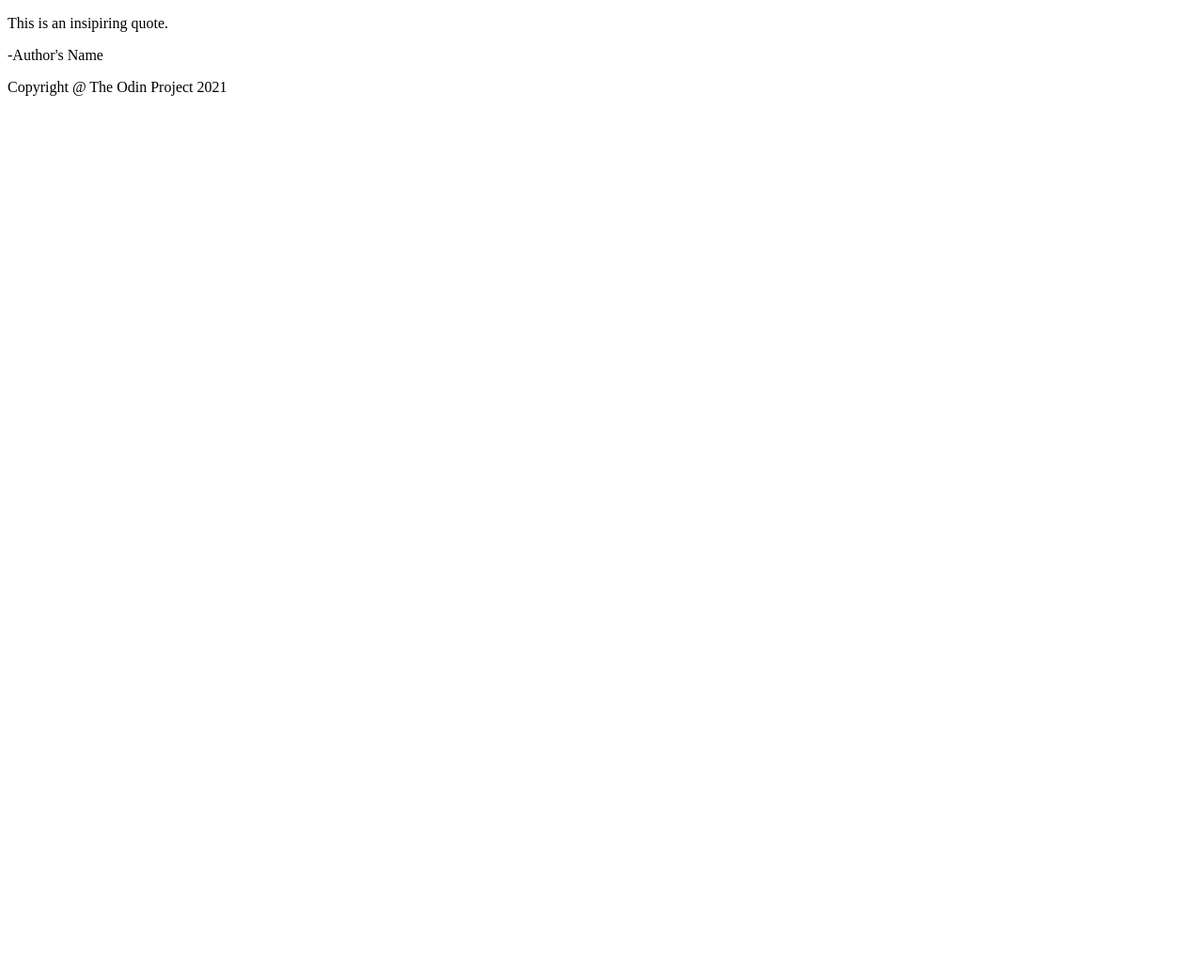
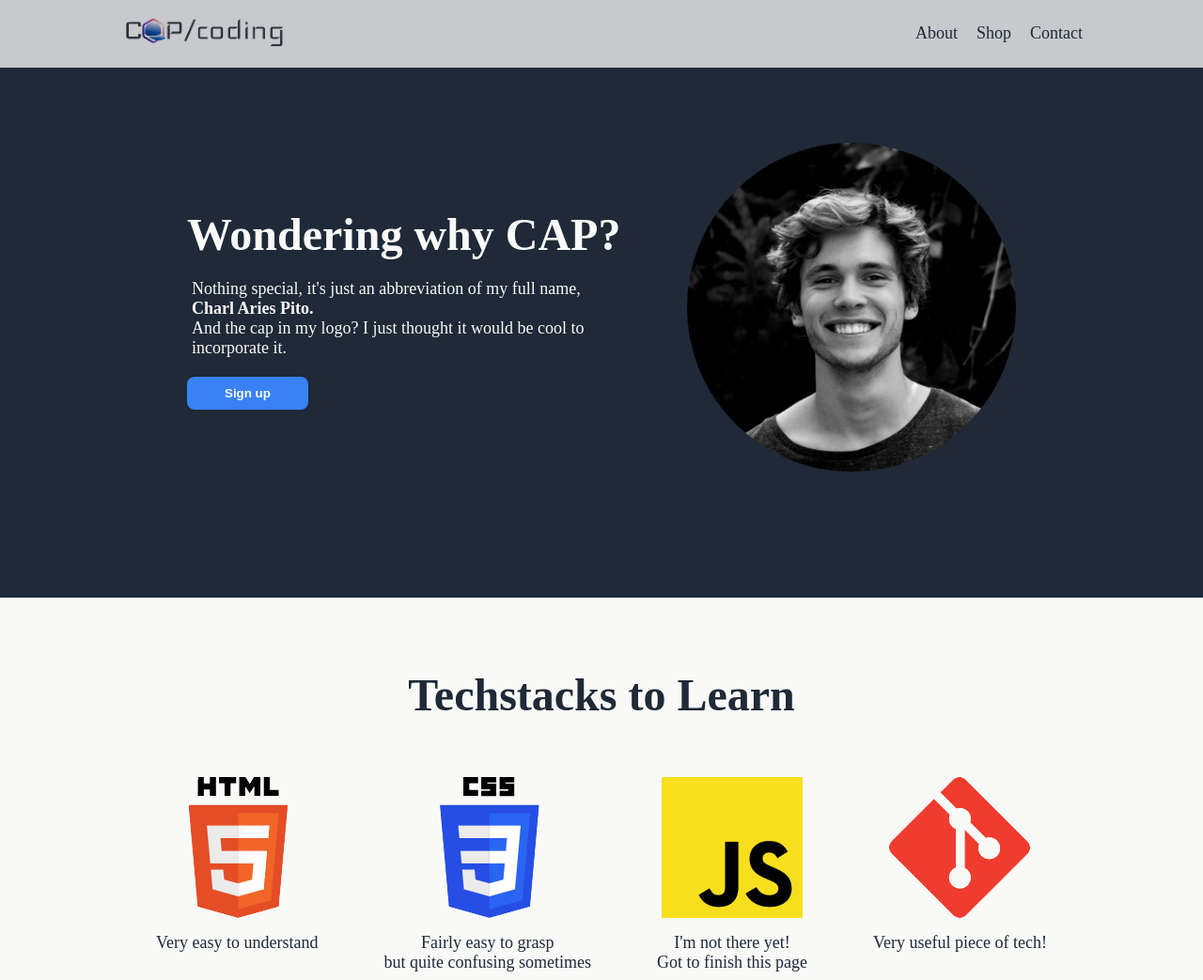
Before and after one commit to CAPCoding/landing-page, a plain HTML site: page index.html in a window 1280 px wide. Shown: the top 1043 px of the page at 94% size. Before the commit the page ends 800 px from the top, so only its background shows below. Drawn offline with Linux system fonts and the light colour scheme.

Commit message:
I started over from scratch and finish it all.

```diff
--- a/index.html
+++ b/index.html
@@ -2,44 +2,97 @@
 <html lang="en">
 <head>
     <meta charset="UTF-8">
-    <meta name="viewport" content="width=device-width, initial-scale=1.0">
-    <title>Landing Page</title>
-    <link rel="stylesheet" href="./style.css">
+    <link rel="stylesheet" href="style.css">
+    <title>CAP Coding</title>
+    <link rel="preconnect" href="https://fonts.googleapis.com">
+<link rel="preconnect" href="https://fonts.gstatic.com" crossorigin>
+<link href="https://fonts.googleapis.com/css2?family=Poppins:wght@200;400;700&family=Public+Sans:wght@300;400&family=Roboto:ital,wght@0,300;0,500;0,900;1,300&display=swap" rel="stylesheet">
 </head>
 
 <body>
-    <div class="section1">
-        <div class="heaher"></div>
-        <div class="hero"></div>
+
+<div class="container">
+    <div class="header">
+        <div class="logo">
+            <img src="./img/caplogo.png" class="mylogo">
+        </div>
+        <div class="nav">
+            <a href="#">About</a>
+            <a href="#">Shop</a>
+            <a href="#">Contact</a>
+
+        </div>
+    </div>
+
+    <div class="hero">
+        <div class="lefthero">
+            <h1>Wondering why CAP?</h1>
+            <p>Nothing special, it's just an abbreviation of my full name,<br>
+                <strong>Charl Aries Pito.</strong><br>
+                And the cap in my logo? I just thought it would be cool to incorporate it.
+            </p>
+            <button type="button" class="button1"><span>Sign up</span></button>
+
+        </div>
+        <div class="righthero">
+            <img src="./img/man.png" alt="a man smiling" class="man">
+        </div>
     </div>
 
     <div class="section2">
-        <div class="techstacks"></div>
-        <div class="cards">
-            <ul>
-
-            </ul>
+        <div class="text2">
+            <h2>Techstacks to Learn</h2>
+        </div>
+        <div class="pics">
+            <div>
+                <img  src="./img/html.png"><p>Very easy to understand</p></div>
+            <div>
+                <img  src="./img/css.png"><p>Fairly easy to grasp<br> but quite confusing sometimes</p></div>
+            <div>
+                <img  src="./img/js.png"><p>I'm not there yet!<br>Got to finish this page</p></div>
+            <div>
+                <img  src="./img/git.png"><p>Very useful piece of tech!</p></div>
         </div>
     </div>
 
     <div class="section3">
-        <p>This is an insipiring quote.</p>
-        <p>-Author's Name</p>
+        <div class="quote">
+            <h3>“A son asked his father why the
+                sun rises in the east, <br>and sets in the west.
+                His response? It works, don’t touch!”</h3>
+        </div>
+
+        <div class="author">
+            <p><em>-from Reddit by lugenx</em></p>
+        </div>
     </div>
 
     <div class="section4">
-        <div class="fourth">
-            <div class="heaher"></div>
-            <div class="hero"></div>
+        <div class="cta">
+            <div class="ctatext">
+                <p><strong>Ring ring ring!</strong></p>
+                <p>Click the button to the right to experience heaven.</p>
+            </div>
+
+            <button type="button" class="button2">
+                Sign up</button>
+
         </div>
     </div>
 
     <div class="footer">
-        <p>Copyright @ The Odin Project 2021</p>
+        <p>Copyright @ Odin Project 2023</p>
     </div>
 
 
 
+
+
+
+</div>
 </body>
 
+
+
+
 </html>
--- a/style.css
+++ b/style.css
@@ -1,3 +1,222 @@
 body {
+    margin: 0;
+    padding: 0;
+    box-sizing: border-box;
+    background-color: #1f2937;
+    color: #f9faf8;
+
+
 
 }
+
+
+@import url('https://fonts.googleapis.com/css2?family=Poppins:wght@200;400;700&family=Public+Sans:wght@300;400&family=Roboto:ital,wght@0,300;0,500;0,900;1,300&display=swap');
+
+
+.container {
+    display: flex;
+    flex-direction: column;
+
+}
+
+h1, h2{
+    font-size: 48px;
+    margin: 0;
+
+}
+
+p {
+    font-size: 18px;
+    margin: 5px;
+}
+
+
+.header {
+    display: flex;
+    justify-content: space-between;
+    align-items: center;
+    padding: 0 10%;
+    background-color: #ffffff;
+    opacity: 0.75;
+
+
+
+}
+
+.mylogo {
+    width: 180px;
+
+}
+.nav {
+    display: flex;
+    gap: 20px;
+    font-size: 18px;
+    font-family: ;
+    justify-content: flex-end;
+
+
+
+
+}
+
+a {
+    text-decoration: none;
+    color: #1f2937;
+}
+
+.hero {
+
+    display: flex;
+    justify-content: center;
+    align-items: center;
+    padding-top: 80px;
+    padding-bottom: 130px;
+
+    margin: 0 10%;
+
+
+
+}
+
+.lefthero {
+    display: flex;
+    flex-direction: column;
+    justify-content: center;
+    flex-basis: 500px;
+    gap: 15px;
+
+
+}
+
+
+button {
+    color: #f9faf8;
+    background-color: #3882f6;
+    padding: 10px 40px;
+    border-radius: 8px;
+    border-style: none;
+    display: block;
+    cursor: pointer;
+    transition-duration: 0.4s;
+    align-self: flex-start;
+    font-weight: 700;
+
+
+}
+
+.button1:hover {
+    background-color: #e7e9f3;
+    color: rgb(48, 45, 45);}
+
+.button1:hover span{
+        display: none
+      }
+
+
+.button1:hover:before {
+        content: "No links yet!"
+      }
+
+
+.righthero {
+    padding-left: 2em;}
+
+.man {
+    max-width: 100%;
+    width: 350px;
+    height: 350px;
+    object-fit: cover;
+    border-radius: 50%;
+
+}
+
+.section2 {
+    background-color: #f9faf8;
+    color: #1f2937;
+    display: flex;
+    flex-direction: column;
+    justify-content: center;
+    align-items: center;
+    font-size: 48px;
+    padding: 6% 10%;
+
+}
+
+.text2 {
+    padding-bottom: 60px;
+}
+
+.pics {
+    display: flex;
+    gap: 60px;
+    text-align: center;
+
+}
+
+.section3 {
+    padding: 10% 10%;
+    background-color: #e5e7eb;
+}
+
+h3 {
+    font-size: 36px;
+    font-style: italic;
+    font-weight: 300;
+    text-align: center;
+    color: #1f2937;
+}
+
+.author {
+    text-align: end;
+    padding-right: 200px;
+    color: #1f2937;
+    font-weight: 700;
+
+}
+
+
+.section4 {
+
+    background-color: #f9faf8;
+    padding: 10% 20%;
+    color:#1f2937;
+
+}
+
+.cta {
+    display: flex;
+    justify-content: center;
+    align-items: center;
+    background-color: #3882f6;
+    padding: 100px 60px;
+    border-radius: 8px;
+    color:#f9faf8;
+
+}
+
+.button2 {
+    margin-left: 100px;
+    border: 2px solid #f9faf8;
+    border-radius: 6px;
+    color: #f9faf8;
+    background-color: #3882f6;
+    padding: 10px 80px;
+    border-radius: 8px;
+    cursor: pointer;
+    transition: background-color 0.5s ease;
+
+
+}
+
+.button2:hover {
+    background-color: #e7e9f3;
+    color: rgb(48, 45, 45);
+
+}
+
+.footer {
+    background-color: #1f2937;
+    color: #f9faf8;
+    padding: 15px;
+    text-align: center;
+}
```
Also changed, not shown: img/CAPlogo.png (added), img/campdessert.jpg (added), img/capcodinglogo.png (added), img/caplogo.png (added), img/css.png (added), img/git.png (added), img/html.png (added), img/js.png (added), img/man.jpg (added), img/man.png (added), img/silhouette.jpg (added), img/tentgroup.jpg (added).
